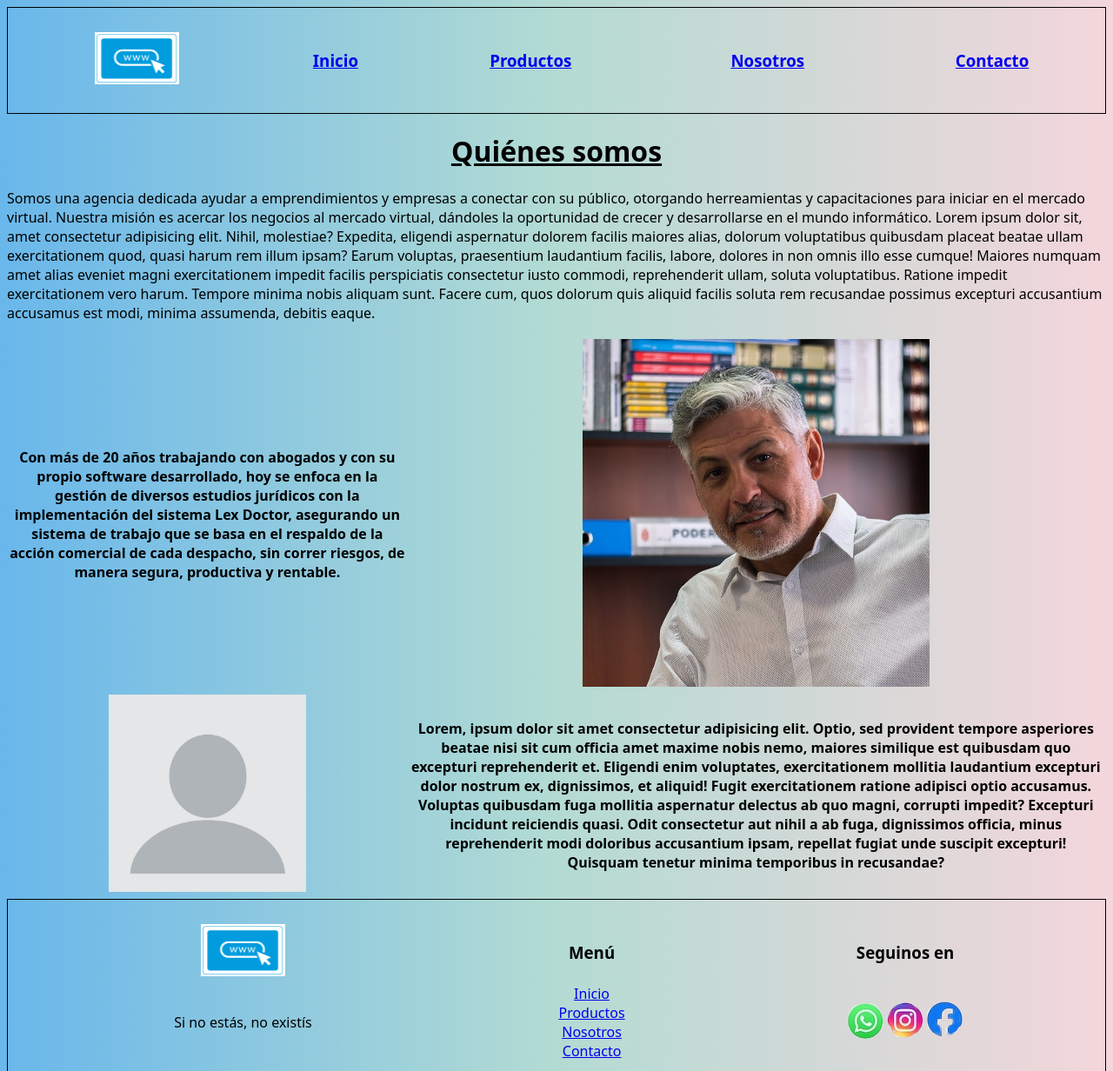
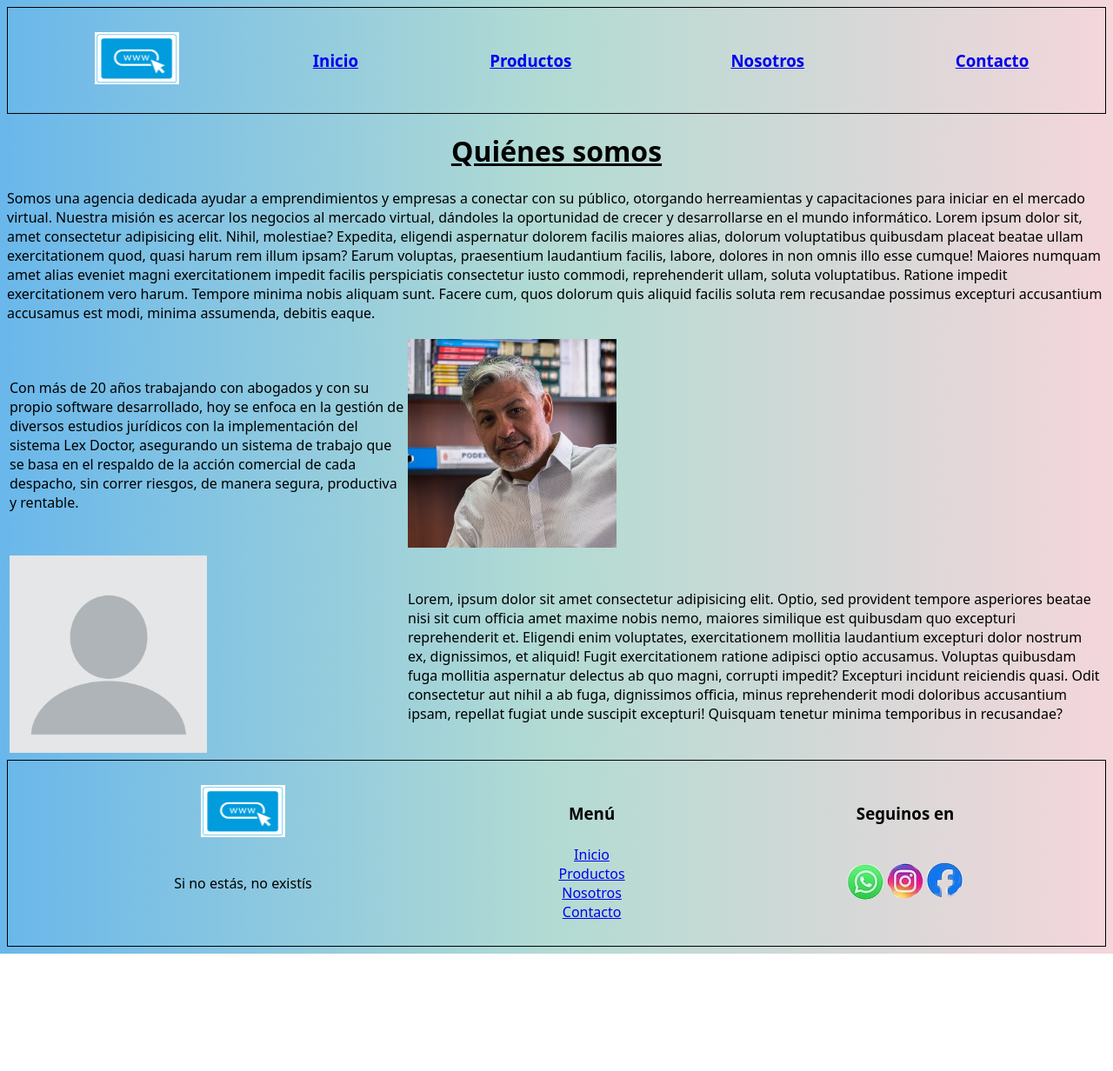
Before and after one commit to licjcg/agenciaMKT, a plain HTML site: page nosotros.html in a window 1280 px wide. Shown: the top 1232 px of the page at 87% size. After the commit the page ends 1097 px from the top, so only its background shows below. Drawn offline with Linux system fonts and the light colour scheme.

Commit message:
Biografía git commit add origin .

```diff
--- a/nosotros.html
+++ b/nosotros.html
@@ -27,24 +27,24 @@
     </p>
     <table>
         <tr>
-            <th>
+            <td>
                 Con más de 20 años trabajando con abogados y con su propio software desarrollado,
                 hoy se enfoca en la gestión de diversos estudios jurídicos con la implementación del sistema Lex Doctor,
                 asegurando un sistema de trabajo que se basa en el respaldo de la acción comercial de cada despacho, sin correr riesgos, de manera segura, productiva y rentable.
-            </th>
-            <th>
-                <img src="./img/JCG.jfif" alt="Juan Carlos Gomez" height="50%" width="50%"></a>
-            </th>
+            </td>
+            <td>
+                <img src="./img/JCG.jfif" alt="Juan Carlos Gomez" height="30%" width="30%">
+            </td>
         </tr>
         <tr>
-            <th>
-                <img src="./img/MIH.png" alt="Maria Isabel Hahn" height="50%" width="50%"></a>
-            </th>
-            <th>
+            <td>
+                <img src="./img/MIH.png" alt="Maria Isabel Hahn" height="50%" width="50%">
+            </td>
+            <td>
                 Lorem, ipsum dolor sit amet consectetur adipisicing elit. Optio, sed provident tempore asperiores beatae nisi sit cum officia amet maxime nobis nemo, maiores similique est quibusdam quo excepturi reprehenderit et.
                 Eligendi enim voluptates, exercitationem mollitia laudantium excepturi dolor nostrum ex, dignissimos, et aliquid! Fugit exercitationem ratione adipisci optio accusamus. Voluptas quibusdam fuga mollitia aspernatur delectus ab quo magni, corrupti impedit?
                 Excepturi incidunt reiciendis quasi. Odit consectetur aut nihil a ab fuga, dignissimos officia, minus reprehenderit modi doloribus accusantium ipsam, repellat fugiat unde suscipit excepturi! Quisquam tenetur minima temporibus in recusandae?
-            </th>
+            </td>
         </tr>
     </table>
     <table class="footer" id="contacto">
--- a/style.css
+++ b/style.css
@@ -1,13 +1,13 @@
-body{
-    font-family: system-ui, -apple-system, BlinkMacSystemFont, 'Segoe UI', Roboto, Oxygen, Ubuntu, Cantarell, 'Open Sans', 'Helvetica Neue', sans-serif;
-    background: linear-gradient(90deg, #69b7eb, #b3dbd3, #f4d6db);
-    text-decoration-color: #303030;
-}
 .encabezado{
     width: 100%;
     text-align: center;
     border: 1px solid #000;
     padding-block: 25px;
+}
+body{
+    font-family: system-ui, -apple-system, BlinkMacSystemFont, 'Segoe UI', Roboto, Oxygen, Ubuntu, Cantarell, 'Open Sans', 'Helvetica Neue', sans-serif;
+    background: linear-gradient(90deg, #69b7eb, #b3dbd3, #f4d6db);
+    text-decoration-color: #303030;
 }
 .footer{
     text-align: center;
```
